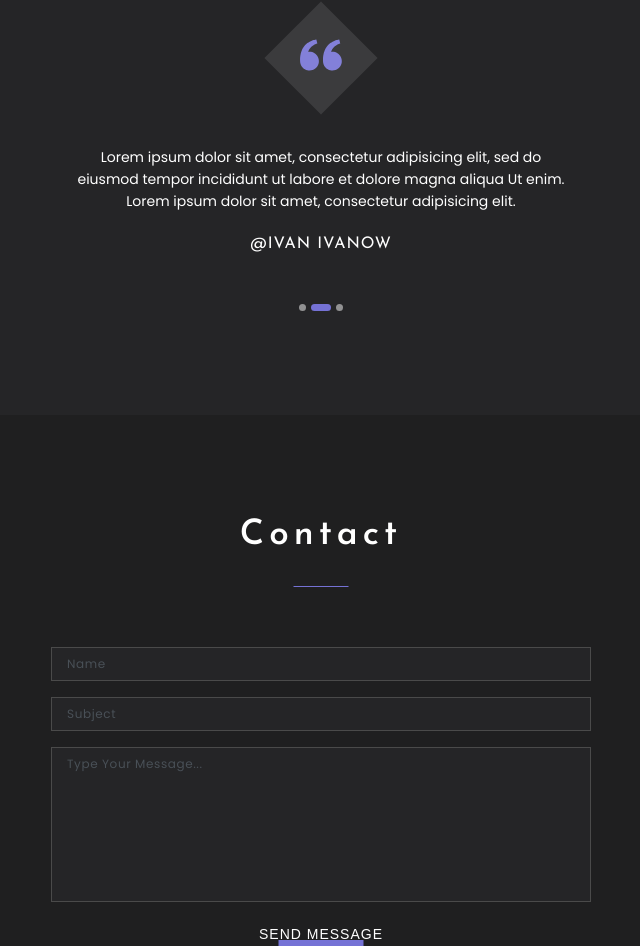
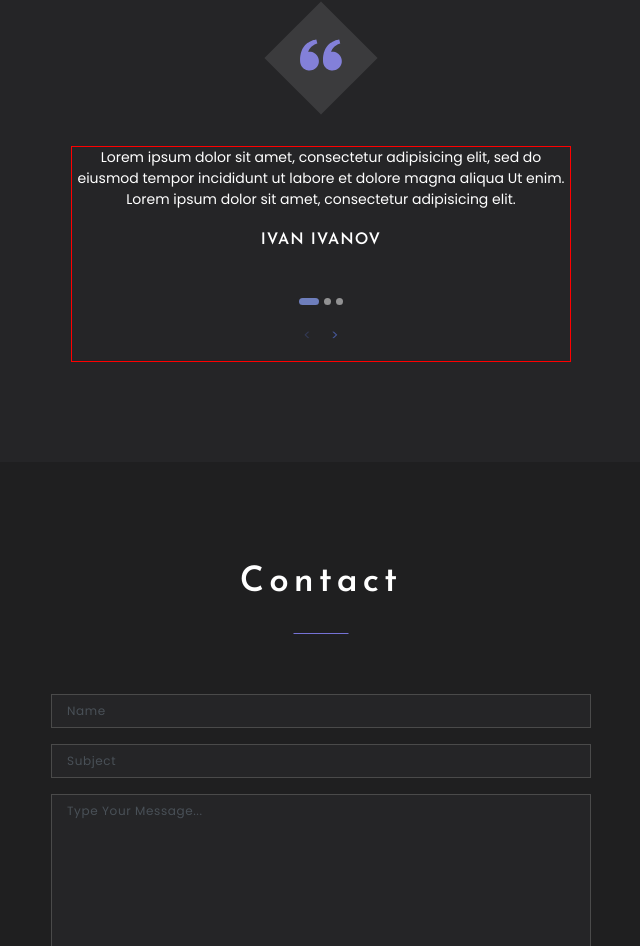
Before and after one commit to alexfcode/portfolio, a React app: page / in a window 1280 px wide. Shown: the part 2910-3856 px from the top of the page, without its empty margins (319-959 px from the left). Built offline with nearby package versions, Linux system fonts and the light colour scheme.

Commit message:
slider react alice carousel

```diff
--- a/package.json
+++ b/package.json
@@ -43,6 +43,7 @@
     "postcss-preset-env": "7.0.1",
     "prompts": "2.4.2",
     "react": "18.2.0",
+    "react-alice-carousel": "^2.9.1",
     "react-app-polyfill": "3.0.0",
     "react-dev-utils": "12.0.1",
     "react-dom": "18.2.0",
--- a/src/components/slider/Slider.tsx
+++ b/src/components/slider/Slider.tsx
@@ -1,22 +1,48 @@
-import { FlexWrapper } from "../FlexWrapper";
+import React from "react";
+import AliceCarousel from "react-alice-carousel";
+import "react-alice-carousel/lib/alice-carousel.css";
+import "./../../styles/slider.css"
 import { S } from "./Slyder_Styles";
 
+type SlidePropsType = {
+  text: string;
+  userName: string;
+};
 
-export const Slider: React.FC = () => {
-    return (
-        <S.Slider>
-            <FlexWrapper>
-                <S.Slide>
-                    <S.Text>Lorem ipsum dolor sit amet, consectetur adipisicing elit, sed do eiusmod tempor incididunt ut labore et dolore magna aliqua Ut enim. Lorem ipsum dolor sit amet, consectetur adipisicing elit.</S.Text>
-                    <S.Name>@ivan ivanow</S.Name>
-                </S.Slide>
-            </FlexWrapper>
-            <S.Pagination>
-                <span></span>
-                <span className={"active"}></span>
-                <span></span>
+const Slide = (props: SlidePropsType) => {
+  return (
+    <S.Slide>
+      <S.Text>{props.text}</S.Text>
+      <S.Name>{props.userName}</S.Name>
+    </S.Slide>
+  );
+};
 
-            </S.Pagination>
-        </S.Slider>
-    )
-}
+const items = [
+  <Slide
+    text={
+      "Lorem ipsum dolor sit amet, consectetur adipisicing elit, sed do eiusmod tempor incididunt ut labore et dolore magna aliqua Ut enim. Lorem ipsum dolor sit amet, consectetur adipisicing elit."
+    }
+    userName={"ivan ivanov"}
+  />,
+  <Slide
+    text={
+      "Lorem ipsum dolor sit amet, consectetur adipisicing elit, sed do eiusmod tempor incididunt ut labore et dolore magna aliqua Ut enim. Lorem ipsum dolor sit amet, consectetur adipisicing elit."
+    }
+    userName={"ivan ivanov"}
+  />,
+  <Slide
+    text={
+      "Lorem ipsum dolor sit amet, consectetur adipisicing elit, sed do eiusmod tempor incididunt ut labore et dolore magna aliqua Ut enim. Lorem ipsum dolor sit amet, consectetur adipisicing elit."
+    }
+    userName={"ivan ivanov"}
+  />,
+];
+
+export const Slider = () => (
+  <S.Slider>
+    <AliceCarousel
+    mouseTracking
+    items={items} />
+  </S.Slider>
+);
--- a/src/components/slider/Slyder_Styles.ts
+++ b/src/components/slider/Slyder_Styles.ts
@@ -1,39 +1,38 @@
-import styled from "styled-components"
-import { theme } from "../../styles/Theme"
+import styled from "styled-components";
+import { theme } from "../../styles/Theme";
 
 const Slider = styled.div`
   max-width: 500px;
+  width: 100%;
   display: flex;
   flex-direction: column;
   align-items: center;
-`
+  border: 1px solid red;
+`;
 
 const Slide = styled.div`
   text-align: center;
-`
+`;
 
-const Text = styled.p`
-
-`
+const Text = styled.p``;
 
 const Name = styled.span`
   font-family: "Josefin Sans", sans-serif;
   font-size: 16px;
-    font-style: normal;
+  font-weight: 600;
   letter-spacing: 1px;
   text-transform: uppercase;
   display: inline-block;
   margin: 22px 0 42px;
-`
+`;
 const Pagination = styled.div`
-
   span {
     display: inline-block;
     width: 7px;
     height: 7px;
 
     border-radius: 20px;
-    background-color: rgba(255, 255, 255, 0.50);
+    background-color: rgba(255, 255, 255, 0.5);
 
     & + span {
       margin-left: 5px;
@@ -44,13 +43,12 @@
       width: 20px;
     }
   }
-
-`
+`;
 
 export const S = {
   Pagination,
   Name,
   Text,
   Slide,
-    Slider
-}
+  Slider,
+};
--- /dev/null
+++ b/src/styles/slider.css
@@ -0,0 +1,28 @@
+.alice-carousel__dots {
+    margin: 0;
+}
+
+.alice-carousel__dots-item:not(.__custom) {
+    display: inline-block;
+    width: 7px;
+    height: 7px;
+
+    border-radius: 20px;
+    background-color: rgba(255, 255, 255, 0.5);
+}
+
+.alice-carousel__dots-item:not(.__custom):not(:last-child) {
+    margin-right: 5px;
+}
+
+.alice-carousel__dots-item:not(.__custom):hover {
+    background-color: "#7572D5";
+}
+.alice-carousel__dots-item:not(.__custom).__active {
+    background-color: "#7572D5";
+    width: 20px;
+}
+
+.alice-carousel__prev-btn, .alice-carousel__next-btn {
+    /* display: none; */
+}
```
Also changed, not shown: src/styles/Theme.ts (line endings or trailing spaces), 1 other file (tests, documents, lock files or other folders). Lines whose indentation alone changed are shown as unchanged.
